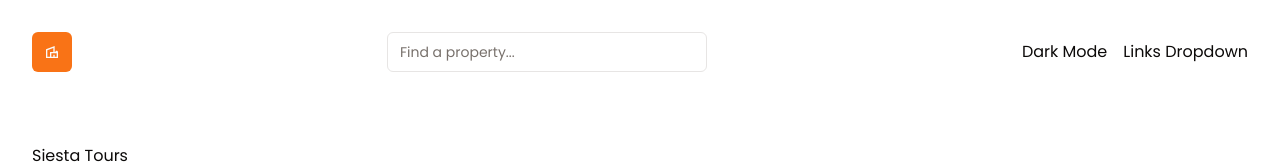
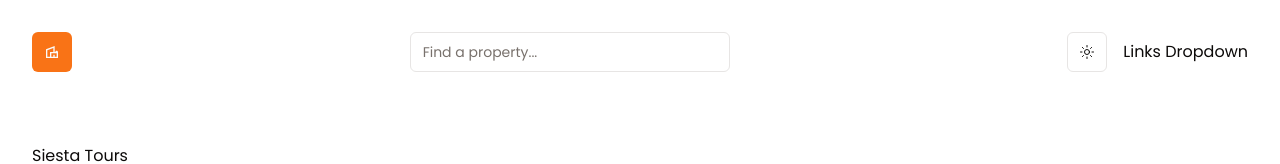
Before and after one commit to Nimira43/Siesta-Tours, a Next.js app: page / in a window 1280 px wide. Shown: the top 164 px of the page. Built offline with nearby package versions, Linux system fonts and the light colour scheme; a web font is replaced by a local one.

Commit message:
Setting up first part of ModeToggle function inside DarkMode.tsx.

```diff
--- a/app/providers.tsx
+++ b/app/providers.tsx
@@ -13,7 +13,6 @@ function Providers({children}:{children:React.ReactNode}) {
         {children}
       </ThemeProvider>
     </>
-
   )
 }
 
--- a/components/navbar/DarkMode.tsx
+++ b/components/navbar/DarkMode.tsx
@@ -1,11 +1,22 @@
-import React from 'react'
+'use client'
 
-function DarkMode() {
+import * as React from 'react'
+import { IoMoonOutline, IoSunnyOutline } from "react-icons/io5"
+import { useTheme } from 'next-themes'
+import { Button } from '../ui/button'
+import { DropdownMenu, DropdownMenuContent, DropdownMenuItem, DropdownMenuTrigger } from '@/components/ui/dropdown-menu'
+
+export default function ModeToggle() {
+  const { setTheme } = useTheme()
+
   return (
-    <div>
-      <h1>Dark Mode</h1>
-    </div>
+    <DropdownMenu>
+      <DropdownMenuTrigger asChild>
+        <Button variant='outline' size='icon'>
+          <IoSunnyOutline className='h-[1.2rem] w-[1.2rem] rotate-0 scale-100 transition-all dark:-rotate-90 dark:scale-0' />
+        </Button>
+      </DropdownMenuTrigger>
+    </DropdownMenu>
   )
+
 }
-
-export default DarkMode
```
